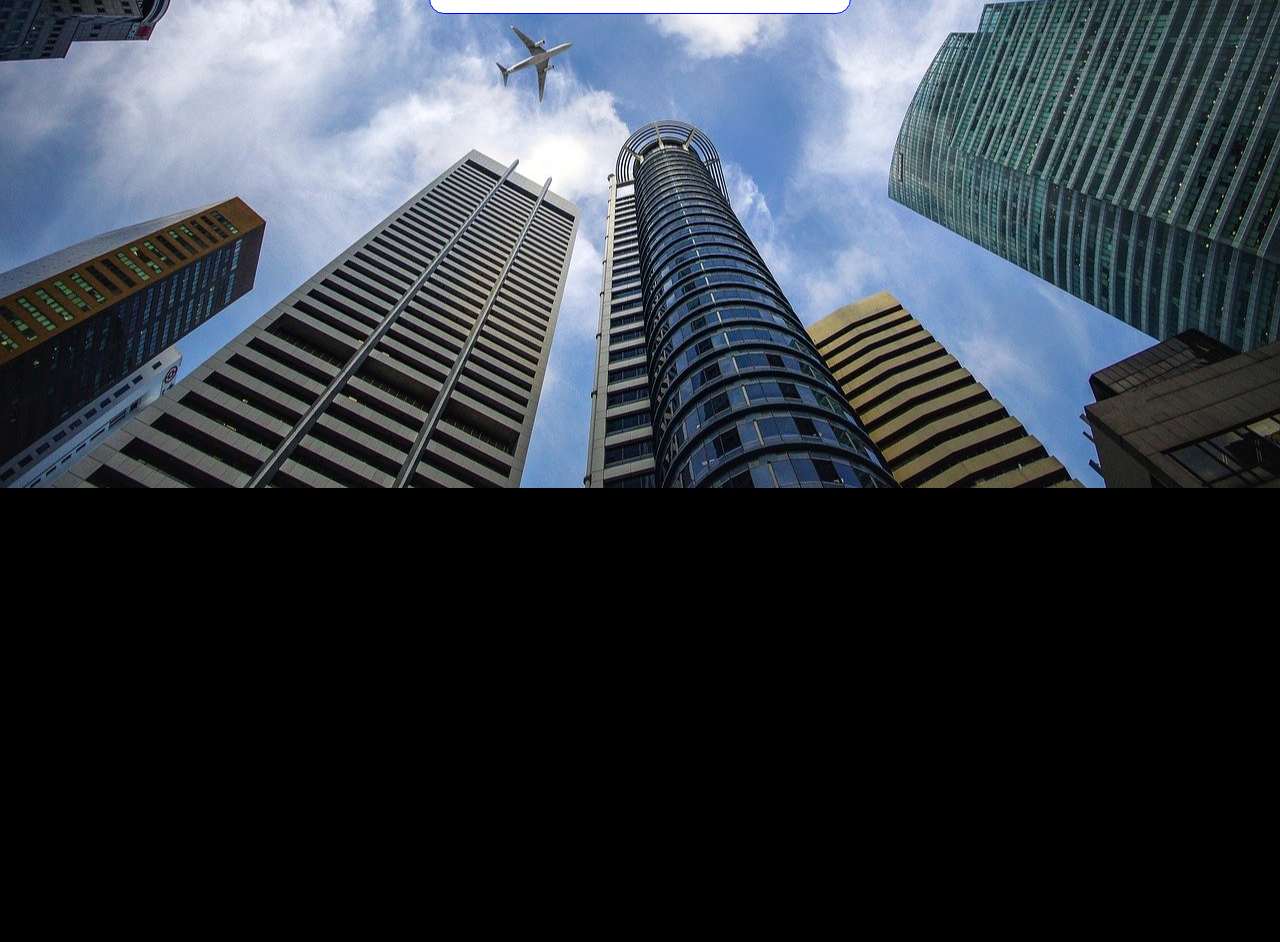
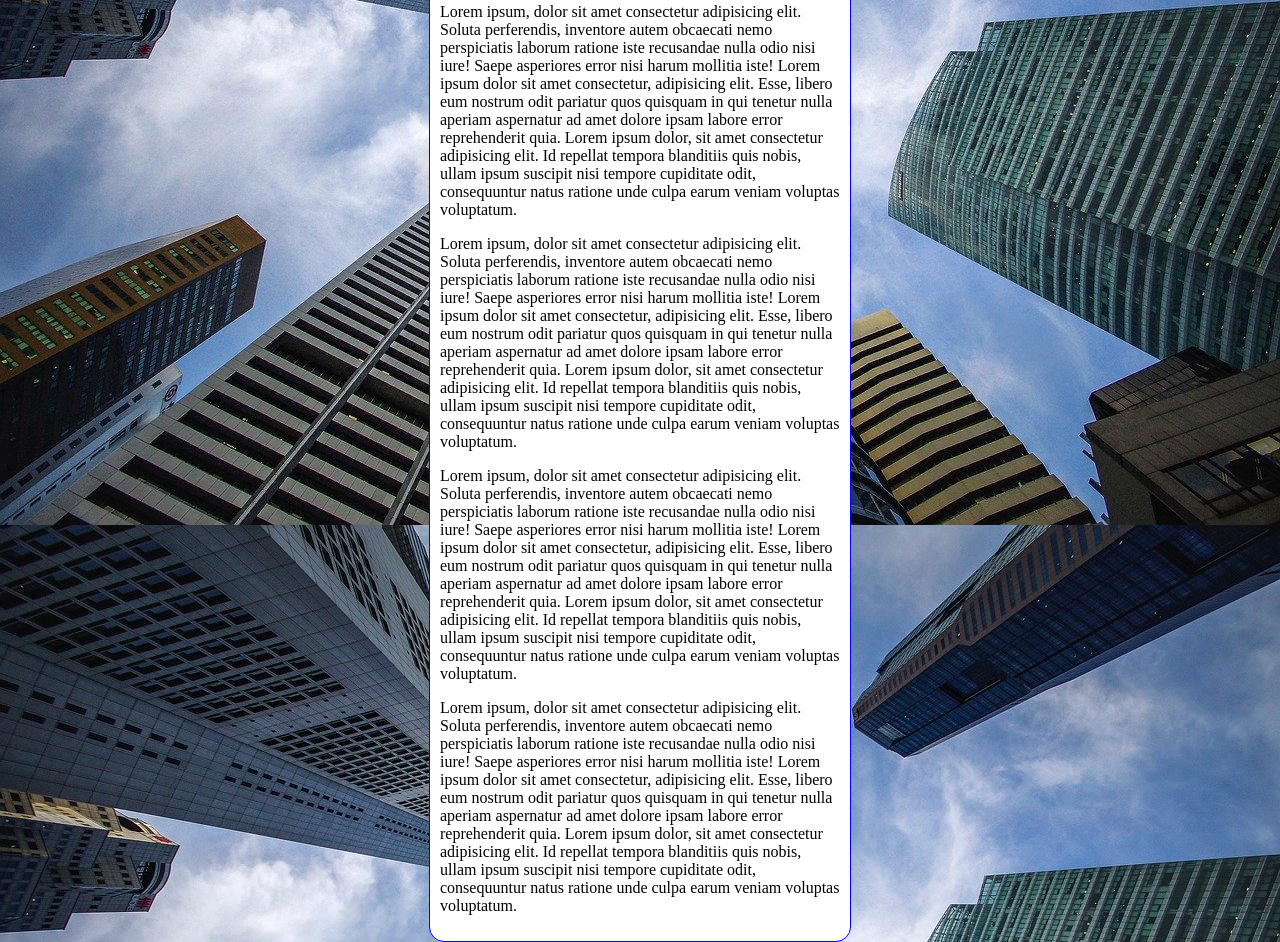
Before and after one commit to victor-appel/html-css, a plain HTML site: page exercicios/ex022/fundo006.html in a window 1280 px wide. Shown: the part 328-1270 px from the top of the page. Before the commit the page ends 816 px from the top, so only its background shows below. Drawn offline with Linux system fonts and the light colour scheme.

Commit message:
atualizei fundo006

```diff
--- a/exercicios/ex022/fundo006.html
+++ b/exercicios/ex022/fundo006.html
@@ -3,20 +3,17 @@
 <head>
     <meta charset="UTF-8">
     <meta name="viewport" content="width=device-width, initial-scale=1.0">
-    <title>Document</title>
+    <title>Fundo fixo de tela</title>
     <style>
         body {
             height: 100vh;
-            background-color: black;
-            background-image: url(imagens/wallpaper002.jpg);
-            background-position: center center;
-            background-repeat: no-repeat;
+            background: black url(imagens/wallpaper002.jpg) center center no-repeat fixed;
             background-size: cover;
         }
 
         main {
             background-color: white;
-            width: 400px;
+            max-width: 400px;
             padding: 10px;
             margin: auto;
             border: 1px solid blue;
@@ -28,6 +25,10 @@
     <main>
         <h1>Teste de Imagem de Fundo</h1>
         <p>Lorem ipsum, dolor sit amet consectetur adipisicing elit. Soluta perferendis, inventore autem obcaecati nemo perspiciatis laborum ratione iste recusandae nulla odio nisi iure! Saepe asperiores error nisi harum mollitia iste! Lorem ipsum dolor sit amet consectetur, adipisicing elit. Esse, libero eum nostrum odit pariatur quos quisquam in qui tenetur nulla aperiam aspernatur ad amet dolore ipsam labore error reprehenderit quia. Lorem ipsum dolor, sit amet consectetur adipisicing elit. Id repellat tempora blanditiis quis nobis, ullam ipsum suscipit nisi tempore cupiditate odit, consequuntur natus ratione unde culpa earum veniam voluptas voluptatum.</p>
+        <p>Lorem ipsum, dolor sit amet consectetur adipisicing elit. Soluta perferendis, inventore autem obcaecati nemo perspiciatis laborum ratione iste recusandae nulla odio nisi iure! Saepe asperiores error nisi harum mollitia iste! Lorem ipsum dolor sit amet consectetur, adipisicing elit. Esse, libero eum nostrum odit pariatur quos quisquam in qui tenetur nulla aperiam aspernatur ad amet dolore ipsam labore error reprehenderit quia. Lorem ipsum dolor, sit amet consectetur adipisicing elit. Id repellat tempora blanditiis quis nobis, ullam ipsum suscipit nisi tempore cupiditate odit, consequuntur natus ratione unde culpa earum veniam voluptas voluptatum.</p>
+        <p>Lorem ipsum, dolor sit amet consectetur adipisicing elit. Soluta perferendis, inventore autem obcaecati nemo perspiciatis laborum ratione iste recusandae nulla odio nisi iure! Saepe asperiores error nisi harum mollitia iste! Lorem ipsum dolor sit amet consectetur, adipisicing elit. Esse, libero eum nostrum odit pariatur quos quisquam in qui tenetur nulla aperiam aspernatur ad amet dolore ipsam labore error reprehenderit quia. Lorem ipsum dolor, sit amet consectetur adipisicing elit. Id repellat tempora blanditiis quis nobis, ullam ipsum suscipit nisi tempore cupiditate odit, consequuntur natus ratione unde culpa earum veniam voluptas voluptatum.</p>
+        <p>Lorem ipsum, dolor sit amet consectetur adipisicing elit. Soluta perferendis, inventore autem obcaecati nemo perspiciatis laborum ratione iste recusandae nulla odio nisi iure! Saepe asperiores error nisi harum mollitia iste! Lorem ipsum dolor sit amet consectetur, adipisicing elit. Esse, libero eum nostrum odit pariatur quos quisquam in qui tenetur nulla aperiam aspernatur ad amet dolore ipsam labore error reprehenderit quia. Lorem ipsum dolor, sit amet consectetur adipisicing elit. Id repellat tempora blanditiis quis nobis, ullam ipsum suscipit nisi tempore cupiditate odit, consequuntur natus ratione unde culpa earum veniam voluptas voluptatum.</p>
+        <p>Lorem ipsum, dolor sit amet consectetur adipisicing elit. Soluta perferendis, inventore autem obcaecati nemo perspiciatis laborum ratione iste recusandae nulla odio nisi iure! Saepe asperiores error nisi harum mollitia iste! Lorem ipsum dolor sit amet consectetur, adipisicing elit. Esse, libero eum nostrum odit pariatur quos quisquam in qui tenetur nulla aperiam aspernatur ad amet dolore ipsam labore error reprehenderit quia. Lorem ipsum dolor, sit amet consectetur adipisicing elit. Id repellat tempora blanditiis quis nobis, ullam ipsum suscipit nisi tempore cupiditate odit, consequuntur natus ratione unde culpa earum veniam voluptas voluptatum.</p>
     </main>
 </body>
 </html>
```
